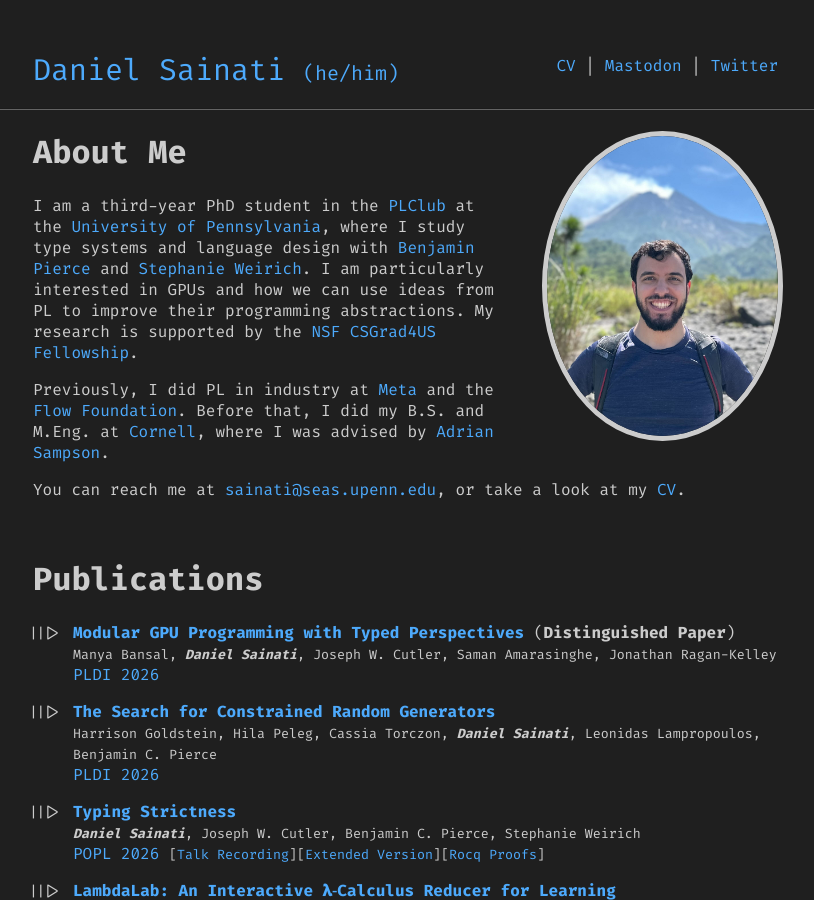
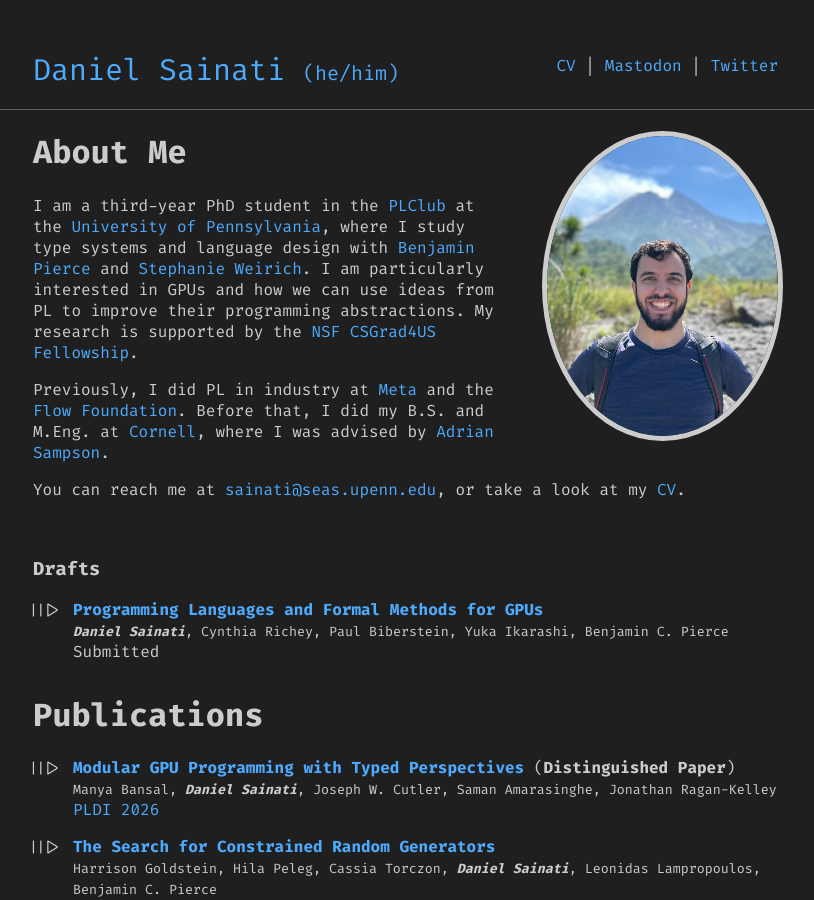
Before and after one commit to dsainati1/website, a Jekyll site: the page built from index.md, in a window 1280 px wide and 900 px high. Shown: the whole window, without its empty margins (232-1046 px from the left). Built offline with Jekyll 4.4.1, drawn with Linux system fonts in a browser that asks for light colours.

Commit message:
paper link on site

```diff
--- a/index.md
+++ b/index.md
@@ -16,6 +16,12 @@ Before that, I did my B.S. and M.Eng. at [Cornell](https://www.cs.cornell.edu/),
 You can reach me at [sainati@seas.upenn.edu](mailto:sainati@seas.upenn.edu), or take a look at my [CV](./CV.pdf).
 
 <br />
+
+### Drafts
+
+* **[Programming Languages and Formal Methods for GPUs](./gpu-survey-draft.pdf)**\
+<small>***Daniel Sainati***, Cynthia Richey, Paul Biberstein, Yuka Ikarashi, Benjamin C. Pierce</small>\
+Submitted
 
 # Publications
 
```
Also changed, not shown: 2 other files.
